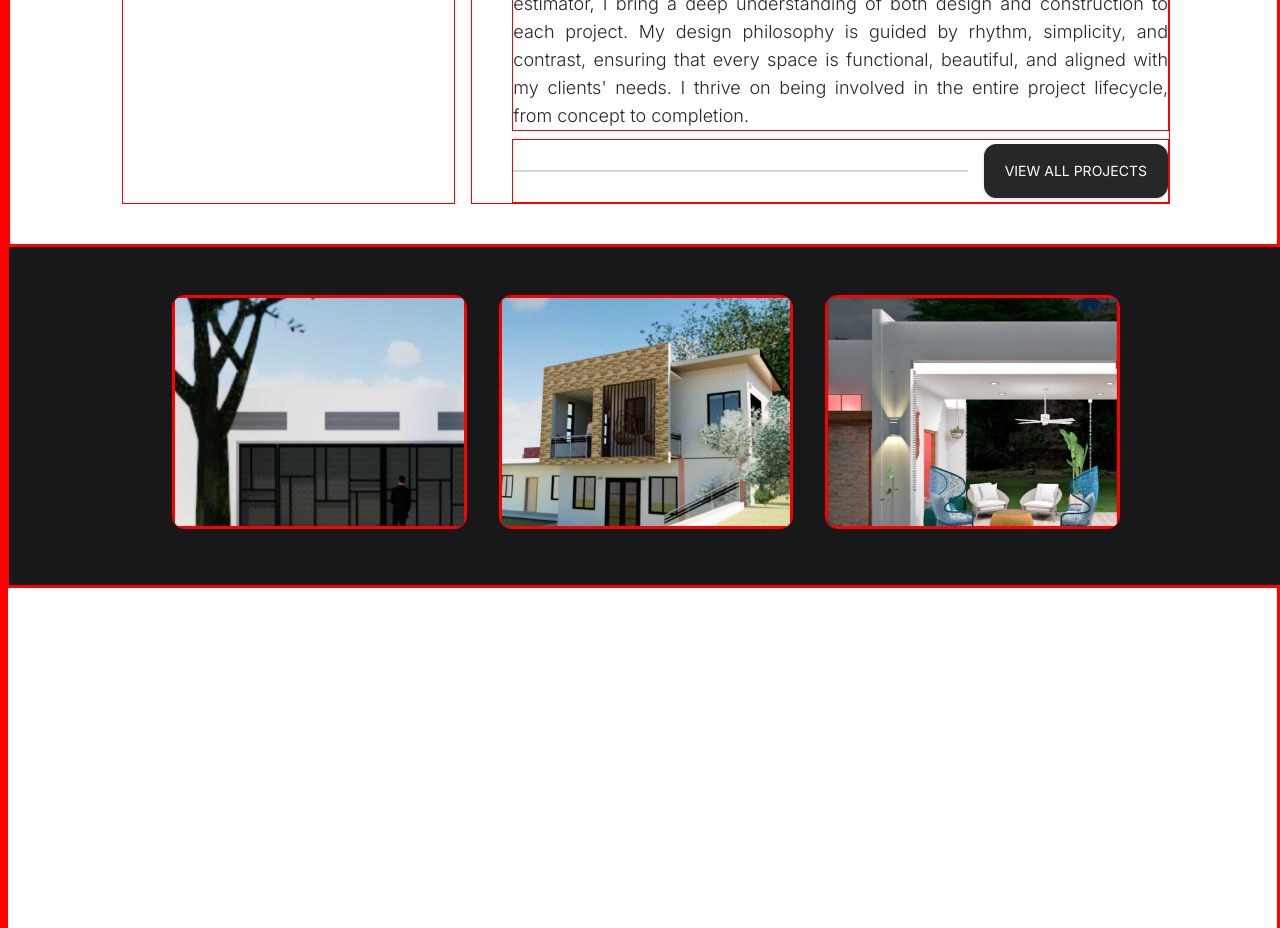
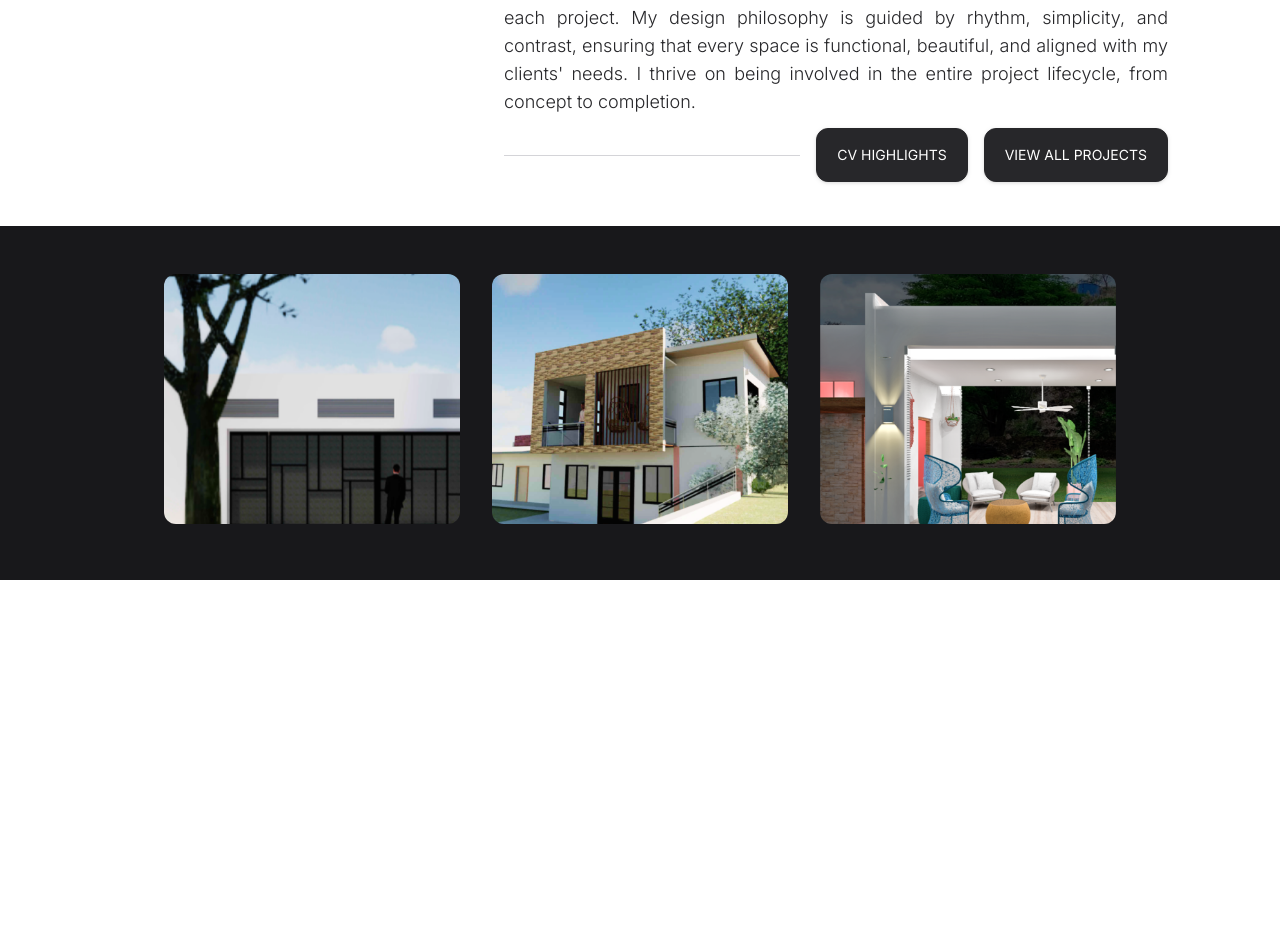
Before and after one commit to liz-garcia/architect-portfolio, a React (Vite) app in the folder client/: page / in a window 1280 px wide. Shown: the part 1020-1948 px from the top of the page. Built offline with nearby package versions, Linux system fonts and the light colour scheme; a web font is replaced by a local one.

Commit message:
Conditional rendering of buttons in About-me section depending on 'isSmallScreen' state.

```diff
--- a/client/src/index.css
+++ b/client/src/index.css
@@ -9,9 +9,9 @@
 @tailwind utilities;
 
 /* ! Visualize area for each element */
-* {
+/* * {
   border: 1px red solid;
-}
+} */
 
 /* * Previously Index.css */
 /* :root {
--- a/client/src/pages/About/AboutMeSection.jsx
+++ b/client/src/pages/About/AboutMeSection.jsx
@@ -1,3 +1,4 @@
+import { useState, useEffect } from "react";
 import PrimaryLink from "../../components/Buttons/PrimaryLink.jsx";
 
 // * ***** Tailwind CSS utility classes *****
@@ -24,6 +25,22 @@ const dividerStyle2 = "flex-1 border-b border-zinc-300";
 
 // AboutMeSection component
 const AboutMeSection = () => {
+  const [isSmallScreen, setIsSmallScreen] = useState(
+    window.matchMedia("(max-width: 640px)").matches
+  );
+
+  useEffect(() => {
+    const mediaQuery = window.matchMedia("(max-width: 640px)");
+
+    const handleMediaChange = (e) => setIsSmallScreen(e.matches);
+
+    // Use `addEventListener` for better compatibility and performance
+    mediaQuery.addEventListener("change", handleMediaChange);
+
+    // Cleanup the listener on component unmount
+    return () => mediaQuery.removeEventListener("change", handleMediaChange);
+  }, []);
+
   return (
     <>
       <div id="aboutMeContainer" className={aboutMeContainer}>
@@ -45,9 +62,23 @@ const AboutMeSection = () => {
               aligned with my clients&apos; needs. I thrive on being involved in
               the entire project lifecycle, from concept to completion.
             </p>
-            <div className={buttonContainerStyle}>
-              <div id="divider2" className={dividerStyle2}></div>
-              <PrimaryLink to="/portfolio">View all projects</PrimaryLink>
+            <div
+              className={
+                isSmallScreen
+                  ? "flex flex-wrap-reverse gap-2 xs:place-content-center h-667-w-375:scale-[0.8] h-667-w-375:flex-nowrap"
+                  : buttonContainerStyle
+              }
+            >
+              <div
+                id="divider2"
+                className={isSmallScreen ? "hidden" : dividerStyle2}
+              ></div>
+              <PrimaryLink to="/#resume">CV Highlights</PrimaryLink>
+              <PrimaryLink
+                to={isSmallScreen ? "/#featuredProjects" : "/portfolio"}
+              >
+                {isSmallScreen ? "Featured projects" : "View all projects"}
+              </PrimaryLink>
             </div>
           </div>
         </section>
```
